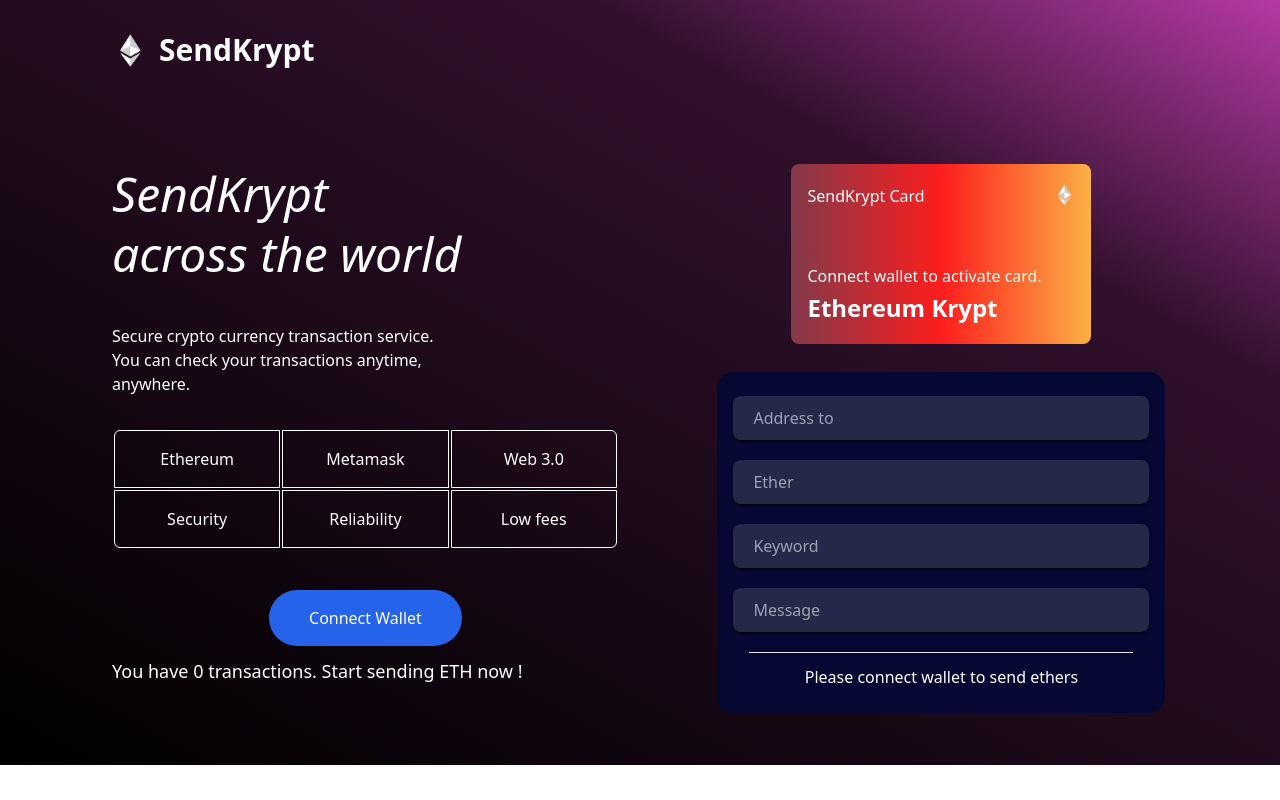
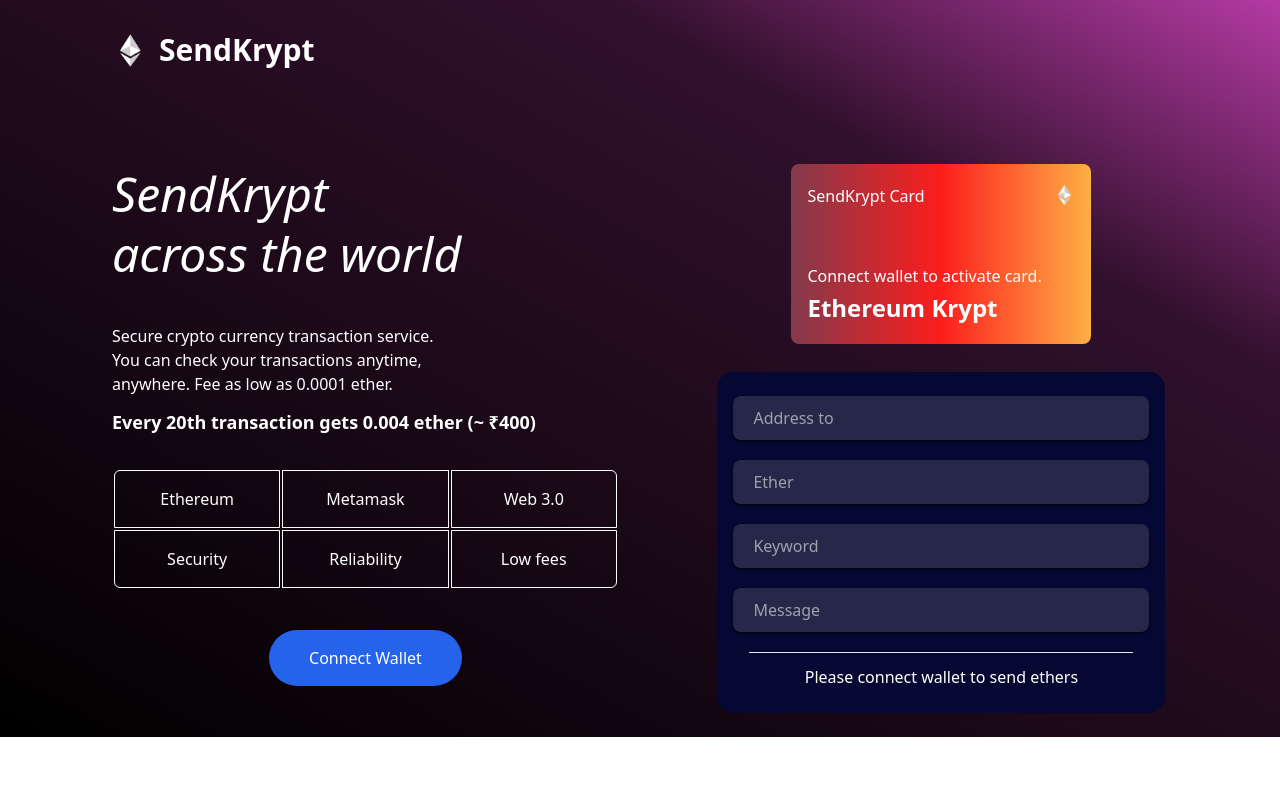
Before and after one commit to max-tonny8/scypto, a React (Create React App) app: page / in a window 1280 px wide. Built offline with nearby package versions, Linux system fonts and the light colour scheme.

Commit message:
ui changes with prize amount

```diff
--- a/src/App.tsx
+++ b/src/App.tsx
@@ -79,7 +79,7 @@
           <TransactionGroup title={"Recent Transactions"} id="recentTransactions" scrollType="horizontal" transactions={allTransactions.slice(0,15)} loading={transactionsLoading} />
         }
         {isWalletConnected && allTransactions.length > 0 && <TransactionGroup title={"My Transactions"} id="myTransactions" scrollType="vertical" transactions={myTransactions} loading={myTransactionsLoading} />}
-        {myTransactions.length === 0 && <p className="text-white -mt-20 mb-20 text-lg">You have 0 transactions. Start sending ETH now !</p>}
+        {isWalletConnected && allTransactions.length > 0 && myTransactions.length === 0 && <p className="text-white -mt-20 mb-20 text-lg">You have 0 transactions. Start sending ETH now !</p>}
       </div>
     </>
   );
--- a/src/components/ConnectWallet.tsx
+++ b/src/components/ConnectWallet.tsx
@@ -6,7 +6,8 @@
     return (
         <div>
             <p className="text-5xl italic mb-10 leading-tight">SendKrypt <br />across the world</p>
-            <div className="w-full lg:w-2/3">Secure crypto currency transaction service. You can check your transactions anytime, anywhere.</div>
+            <div className="w-full lg:w-2/3">Secure crypto currency transaction service. You can check your transactions anytime, anywhere. Fee as low as 0.0001 ether.</div>
+            <div className="w-full text-lg font-bold mt-3">Every 20th transaction gets 0.004 ether (~ ₹400)</div>
             <table className="mt-8 w-full border-separate">
                 <tbody>
                     <tr className="text-center">
```
